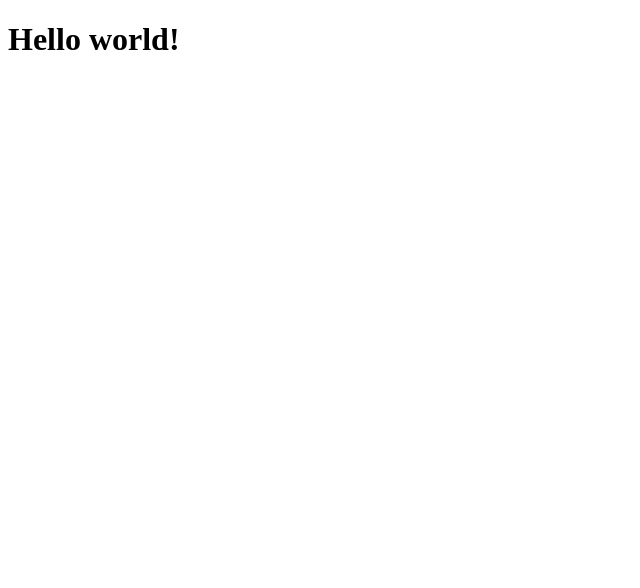
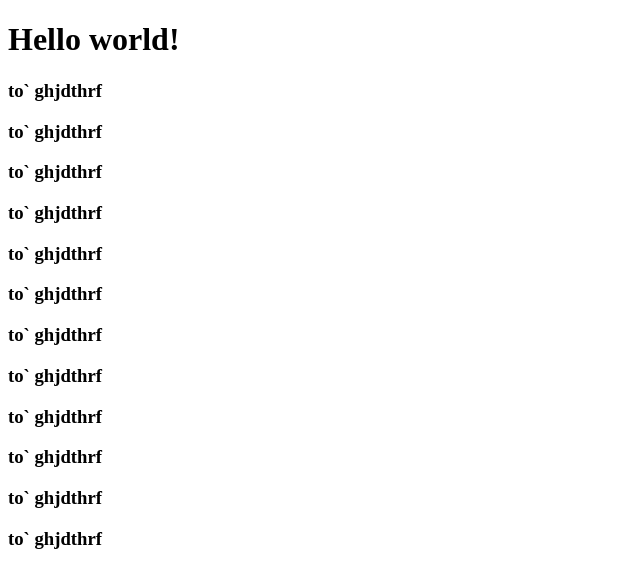
Before and after one commit to raketaru/FirstREP, a plain HTML site: page index.html in a window 1280 px wide. Shown: the whole page, without its empty margins (0-640 px from the left). Drawn offline with Linux system fonts and the light colour scheme.

Commit message:
Update index.html
ghjdthrf

```diff
--- a/index.html
+++ b/index.html
@@ -5,5 +5,17 @@
     </head>
     <body>
         <h1>Hello world!</h1>
+        <h3>to` ghjdthrf</h3>
+        <h3>to` ghjdthrf</h3>
+        <h3>to` ghjdthrf</h3>
+        <h3>to` ghjdthrf</h3>
+        <h3>to` ghjdthrf</h3>
+        <h3>to` ghjdthrf</h3>
+        <h3>to` ghjdthrf</h3>
+        <h3>to` ghjdthrf</h3>
+        <h3>to` ghjdthrf</h3>
+        <h3>to` ghjdthrf</h3>
+        <h3>to` ghjdthrf</h3>
+        <h3>to` ghjdthrf</h3>
     </body>
 </html>
```
